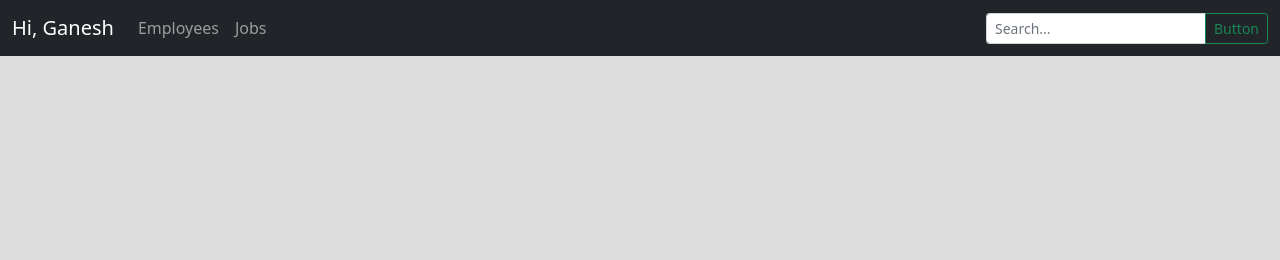
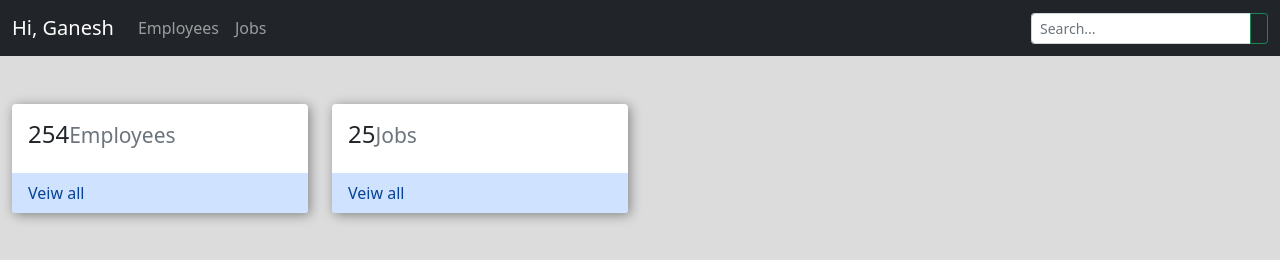
Before and after one commit to codea-holic/Web-Dev-Projects, a plain HTML site: page Project 1/dash.html in a window 1280 px wide. Drawn offline with nearby package versions, Linux system fonts and the light colour scheme.

Commit message:
Added cards in dashboard Page Style nav bar and added some cards in dashboard.

```diff
--- a/Project 1/CSS/style.css
+++ b/Project 1/CSS/style.css
@@ -4,3 +4,8 @@ body{
 .bx{
     box-shadow: 2px 2px 18px rgba(0, 0, 0, 0.2) ;
 }
+.card-border{
+    box-shadow: 2px 2px 12px rgba(0, 0, 0, 0.4);
+    border: 0px;
+}
+}
--- a/Project 1/dash.html
+++ b/Project 1/dash.html
@@ -32,7 +32,7 @@
             <form class="d-flex">
                 <div class="input-group">
                     <input type="search" class="form-control form-control-sm" placeholder="Search..." aria-label="Search" aria-describedby="button-addon2">
-                    <button class="btn btn-sm btn-outline-success" type="submit" id="button-addon2">Button</button>
+                    <button class="btn btn-sm btn-outline-success" type="submit" id="button-addon2"><i class="fa fa-search"></i></button>
                     <!-- <i class="fa fa-search"> does not work at place of button -->
                   </div>
             </form>
@@ -40,6 +40,32 @@
         </div>
       </nav>
       <!-- nav -->
+
+      <!-- dashboard contents -->
+      <div class="container-fluid">
+        <div class="row mt-5">
+          <div class="col-lg-3 col-md-3">
+            <div class="card card-border">
+              <div class="card-body">
+                <h4 class="card-title">254<small class="text-muted">Employees</small></h4>
+              </div>
+              <div class="list-group list-group-flush">
+                <a href="#" class="list-group-item list-group-item-primary">Veiw all</a>
+              </div>
+            </div>
+          </div>
+          <div class="col-lg-3 col-md-3">
+            <div class="card card-border">
+              <div class="card-body">
+                <h4 class="card-title">25<small class="text-muted">Jobs</small></h4>
+              </div>
+              <div class="list-group list-group-flush">
+                <a href="#" class="list-group-item list-group-item-primary">Veiw all</a>
+              </div>
+            </div>
+          </div>
+        </div>
+      </div>
 
     <!-- Optional JavaScript; choose one of the two! -->
 
```
